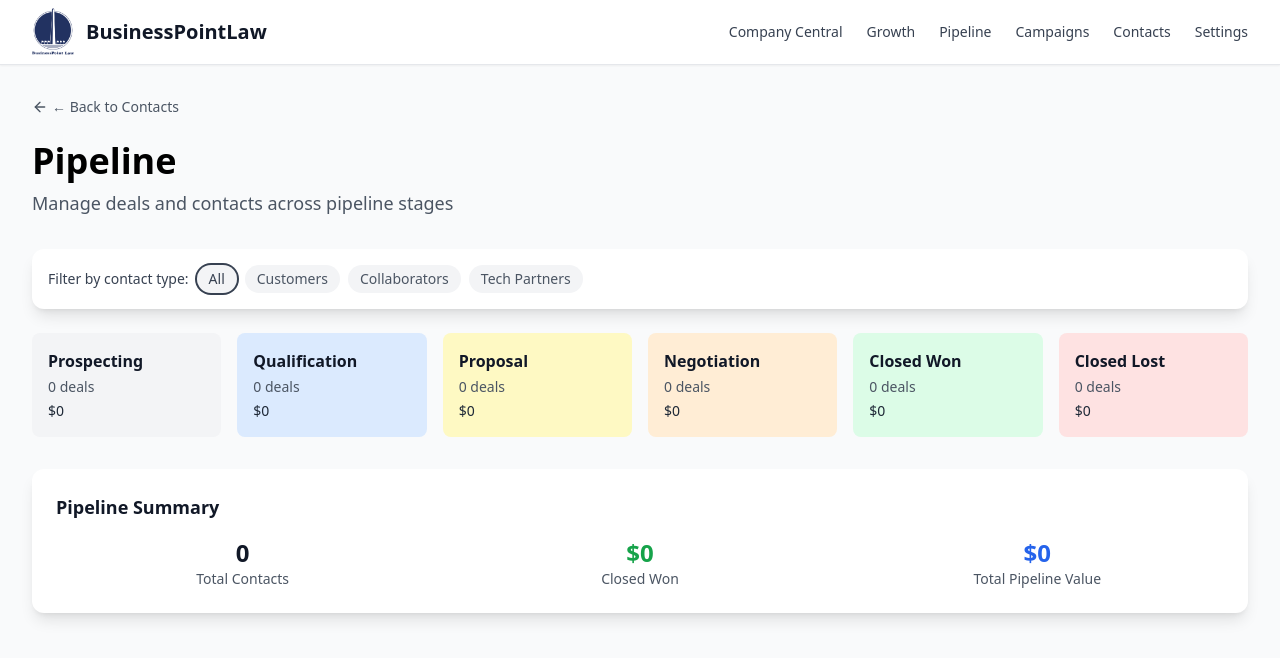
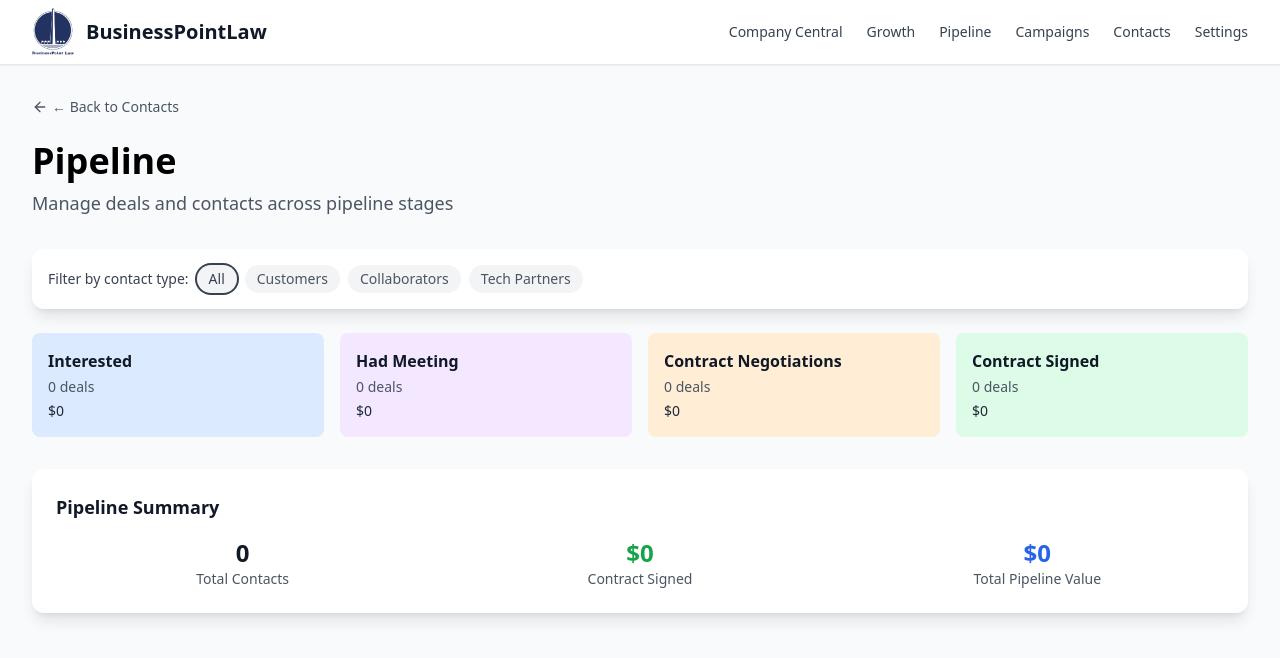
Before and after one commit to Ignite-Strategies/IgniteLegal-frontend, a React (Vite) app: page /pipeline in a window 1280 px wide. Shown: the top 658 px of the page. Built offline with nearby package versions, Linux system fonts and the light colour scheme.

Commit message:
Update Pipeline stages to legal services context: Interested, Had Meeting, Contract Negotiations, Contract Signed

```diff
--- a/src/pages/contacts/Pipeline.jsx
+++ b/src/pages/contacts/Pipeline.jsx
@@ -4,14 +4,12 @@ import { useLocalStorage } from '../../hooks/useLocalStorage';
 import { User, Building2, Inbox } from 'lucide-react';
 import PageHeader from '../../components/PageHeader';
 
-// Pipeline stages matching BD Pipeline
+// Pipeline stages for legal services
 const stages = [
-  { id: 'prospecting', name: 'Prospecting', color: 'bg-gray-100', borderColor: 'border-gray-300', textColor: 'text-gray-700' },
-  { id: 'qualification', name: 'Qualification', color: 'bg-blue-100', borderColor: 'border-blue-300', textColor: 'text-blue-700' },
-  { id: 'proposal', name: 'Proposal', color: 'bg-yellow-100', borderColor: 'border-yellow-300', textColor: 'text-yellow-700' },
-  { id: 'negotiation', name: 'Negotiation', color: 'bg-orange-100', borderColor: 'border-orange-300', textColor: 'text-orange-700' },
-  { id: 'closed-won', name: 'Closed Won', color: 'bg-green-100', borderColor: 'border-green-300', textColor: 'text-green-700' },
-  { id: 'closed-lost', name: 'Closed Lost', color: 'bg-red-100', borderColor: 'border-red-300', textColor: 'text-red-700' }
+  { id: 'interested', name: 'Interested', color: 'bg-blue-100', borderColor: 'border-blue-300', textColor: 'text-blue-700' },
+  { id: 'had-meeting', name: 'Had Meeting', color: 'bg-purple-100', borderColor: 'border-purple-300', textColor: 'text-purple-700' },
+  { id: 'contract-negotiations', name: 'Contract Negotiations', color: 'bg-orange-100', borderColor: 'border-orange-300', textColor: 'text-orange-700' },
+  { id: 'contract-signed', name: 'Contract Signed', color: 'bg-green-100', borderColor: 'border-green-300', textColor: 'text-green-700' }
 ];
 
 // Contact types
@@ -33,12 +31,19 @@ export default function Pipeline() {
     const grouped = {};
     stages.forEach(stage => {
       grouped[stage.id] = contacts.filter(c => {
-        const contactStage = (c.stage || 'Prospecting').toLowerCase()
+        const contactStage = (c.stage || 'Interested').toLowerCase()
           .replace(/\s+/g, '-')
-          .replace('prospect', 'prospecting')
-          .replace('warm', 'qualification')
-          .replace('engaged', 'proposal')
-          .replace('client', 'closed-won');
+          .replace('prospect', 'interested')
+          .replace('prospecting', 'interested')
+          .replace('warm', 'interested')
+          .replace('meeting', 'had-meeting')
+          .replace('had-meeting', 'had-meeting')
+          .replace('negotiation', 'contract-negotiations')
+          .replace('negotiations', 'contract-negotiations')
+          .replace('proposal', 'contract-negotiations')
+          .replace('client', 'contract-signed')
+          .replace('closed-won', 'contract-signed')
+          .replace('signed', 'contract-signed');
         return contactStage === stage.id;
       });
     });
@@ -118,7 +123,7 @@ export default function Pipeline() {
       </div>
 
       {/* Stage Overview Cards */}
-      <div className="grid grid-cols-2 md:grid-cols-3 lg:grid-cols-6 gap-4 mb-8">
+      <div className="grid grid-cols-2 md:grid-cols-4 gap-4 mb-8">
         {stages.map((stage) => (
           <div
             key={stage.id}
@@ -248,9 +253,9 @@ export default function Pipeline() {
           </div>
           <div className="text-center">
             <div className="text-2xl font-bold text-green-600">
-              {formatCurrency(getStageTotal('closed-won'))}
+              {formatCurrency(getStageTotal('contract-signed'))}
             </div>
-            <div className="text-sm text-gray-600">Closed Won</div>
+            <div className="text-sm text-gray-600">Contract Signed</div>
           </div>
           <div className="text-center">
             <div className="text-2xl font-bold text-blue-600">
```
